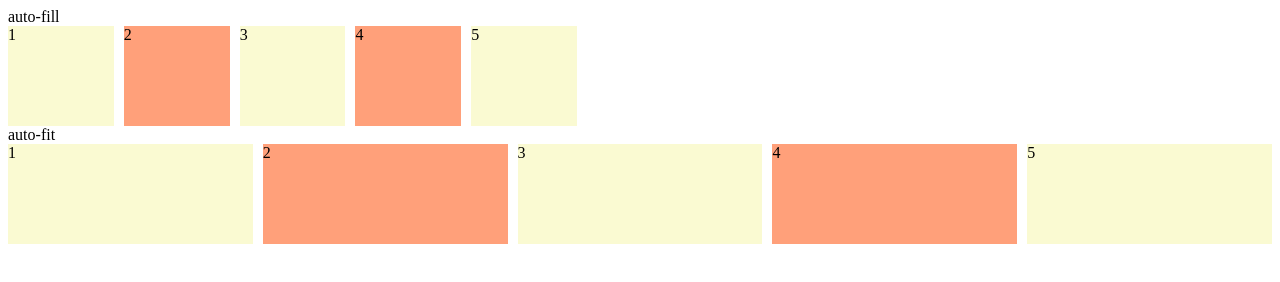
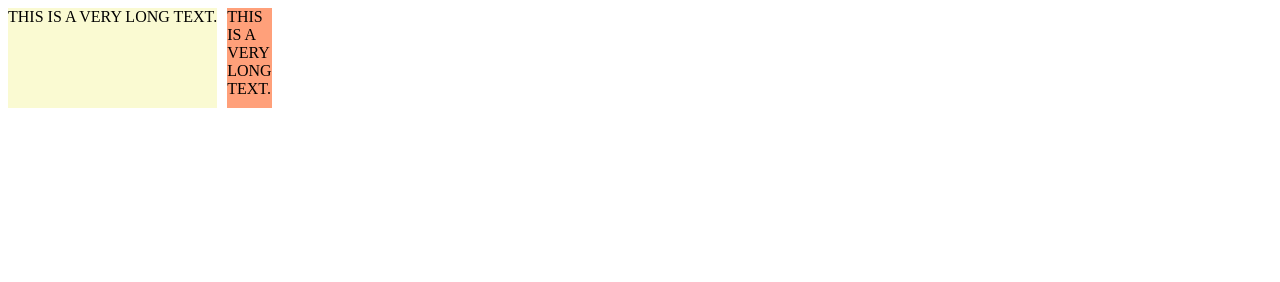
Before and after one commit to sorious77/css-master, a plain HTML site: page index.html in a window 1280 px wide. Drawn offline with Linux system fonts and the light colour scheme.

Commit message:
# 2.13 min-content max-content

```diff
--- a/index.html
+++ b/index.html
@@ -5,21 +5,9 @@
     <link rel="stylesheet" href="./style.css" />
   </head>
   <body>
-    auto-fill
     <div class="grid">
-      <div class="item">1</div>
-      <div class="item">2</div>
-      <div class="item">3</div>
-      <div class="item">4</div>
-      <div class="item">5</div>
-    </div>
-    auto-fit
-    <div class="grid">
-      <div class="item">1</div>
-      <div class="item">2</div>
-      <div class="item">3</div>
-      <div class="item">4</div>
-      <div class="item">5</div>
+      <div class="item">THIS IS A VERY LONG TEXT.</div>
+      <div class="item">THIS IS A VERY LONG TEXT.</div>
     </div>
   </body>
 </html>
--- a/style.css
+++ b/style.css
@@ -2,14 +2,7 @@
   display: grid;
   gap: 10px;
   grid-auto-rows: 100px;
-}
-
-.grid:first-child {
-  grid-template-columns: repeat(auto-fill, minmax(100px, 1fr));
-}
-
-.grid:nth-child(2) {
-  grid-template-columns: repeat(auto-fit, minmax(100px, 1fr));
+  grid-template-columns: max-content min-content;
 }
 
 .item:nth-child(odd) {
```
Also changed, not shown: README.md.
